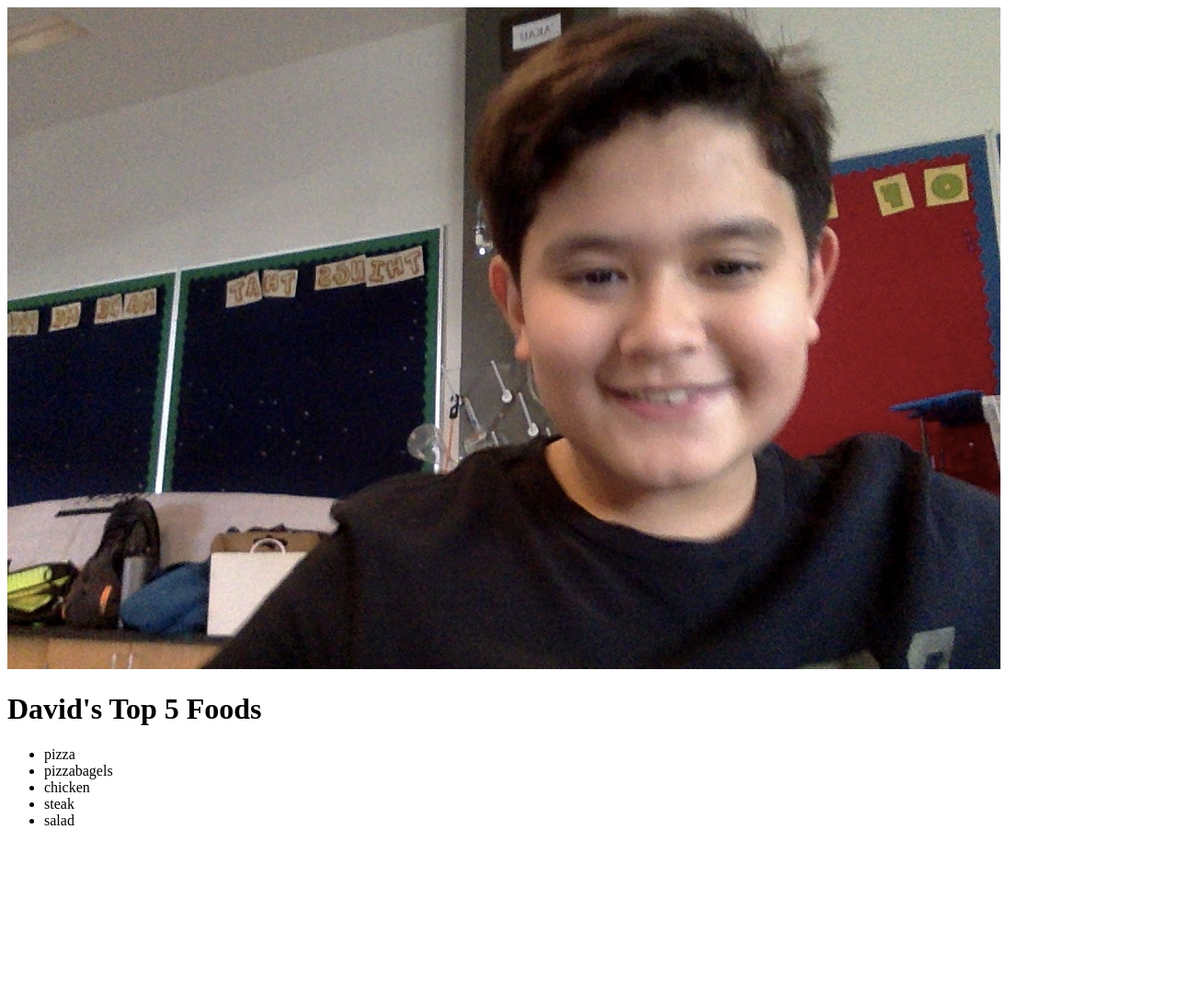
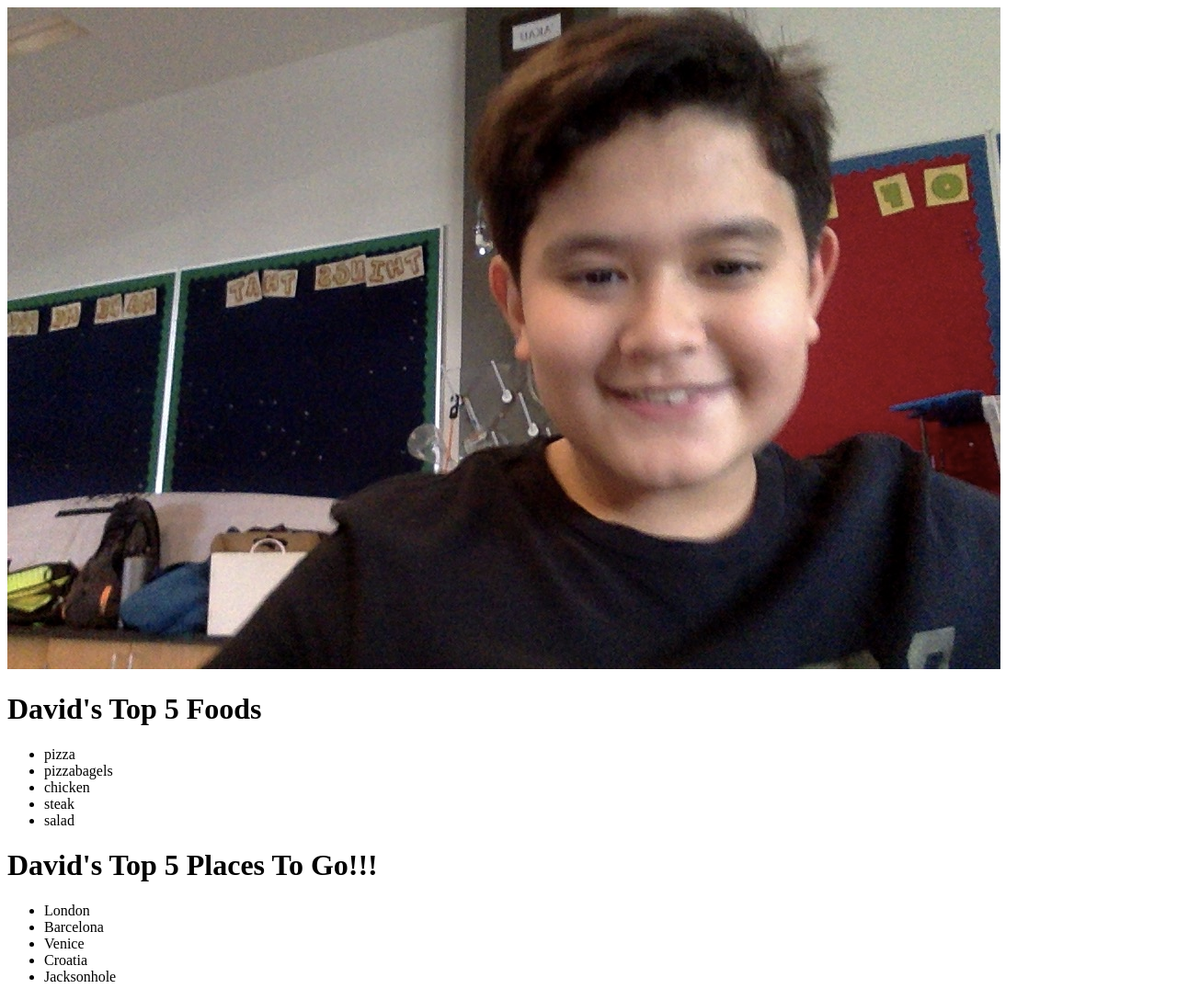
Before and after one commit to David808/profile_page, a plain HTML site: page index.html in a window 1280 px wide. Shown: the whole page at 92% size. Before the commit the page ends 918 px from the top, so only its background shows below. Drawn offline with Linux system fonts and the light colour scheme.

Commit message:
I added some of my favorite places to travel too
I re did the listing code from class to add where I like to travel
around the world

```diff
--- a/index.html
+++ b/index.html
@@ -14,6 +14,14 @@
 		<li>steak</li>
 		<li>salad</li>
 	</ul>
+	<h1>David's Top 5 Places To Go!!!</h1>
+	<ul>
+		<li>London</li>
+		<li>Barcelona</li>
+		<li>Venice</li>
+		<li>Croatia</li>
+		<li>Jacksonhole</li>
+	</ul>
 
 	</body>
 </html>
```
